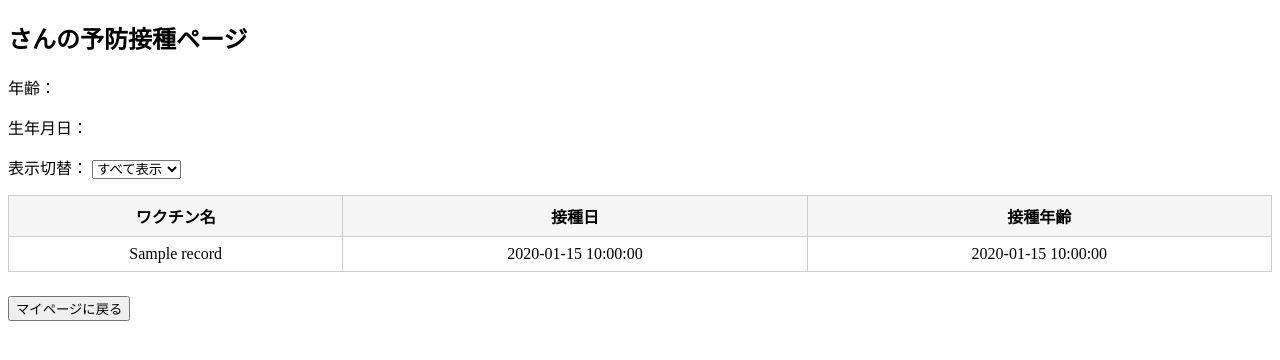
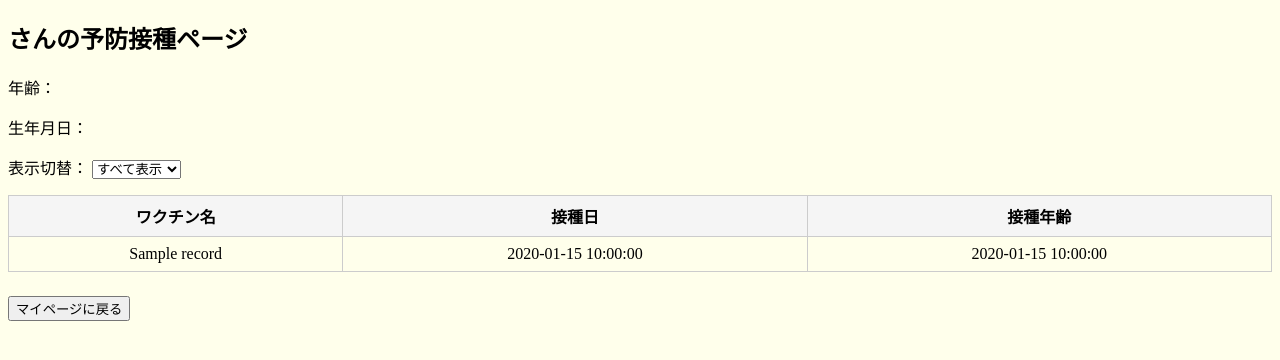
Before and after one commit to wada-portfolio/vaccination-portfolio, a Flask app: template clinic_app/templates/vaccination.html in a window 1280 px wide. Shown: the top 360 px of the page. Run offline with Flask 3, Linux system fonts and the light colour scheme; the template is opened without the code that fills it: most values are stand-ins (such as "Sample title", 1, 10 or a date in 2020).

Commit message:
背景色を追加してUIを改善

```diff
--- a/child_health_app/templates/login.html
+++ b/child_health_app/templates/login.html
@@ -8,6 +8,9 @@
         body {
             font-family: sans-serif;
             margin: 20px;
+
+            background-color: #ffffeb;
+
         }
 
         .vac-table {
--- a/child_health_app/templates/mypage.html
+++ b/child_health_app/templates/mypage.html
@@ -8,6 +8,8 @@
         body {
             font-family: sans-serif;
             margin: 20px;
+
+            background-color: #ffffeb;
         }
 
         .vac-table {
--- a/child_health_app/templates/vaccination.html
+++ b/child_health_app/templates/vaccination.html
@@ -5,7 +5,6 @@
     <title>予防接種情報</title>
 
     <style>
-        /* テーブルの見やすい枠線 */
         .vac-table {
             width: 100%;
             border-collapse: collapse;
@@ -24,10 +23,13 @@
             font-weight: bold;
         }
 
-        /* 戻るボタンの位置調整 */
         .back-area {
             margin-top: 1.5em;
         }
+
+        body {
+        background-color: #ffffeb;
+    }
     </style>
 </head>
 
--- a/clinic_app/templates/login.html
+++ b/clinic_app/templates/login.html
@@ -8,6 +8,8 @@
         body {
             font-family: sans-serif;
             margin: 20px;
+
+            background-color: #e7f8ff;
         }
 
         .vac-table {
--- a/clinic_app/templates/search.html
+++ b/clinic_app/templates/search.html
@@ -8,6 +8,8 @@
         body {
             font-family: sans-serif;
             margin: 20px;
+
+            background-color: #e7f8ff;
         }
 
         .vac-table {
--- a/clinic_app/templates/vaccination.html
+++ b/clinic_app/templates/vaccination.html
@@ -17,8 +17,9 @@
             padding: 20px;
             z-index: 1000;
         }
-
-        /* ▼ 追加：テーブルの枠線と見やすいデザイン */
+        body {
+            background-color: #e7f8ff;
+        }
         .vac-table {
             width: 100%;
             border-collapse: collapse;
```
Also changed, not shown: images/child_allvac.png, images/child_avalvac.png, images/child_login.png, images/child_mypage.png, images/child_showvac.png, images/clinic_login.png, images/clinic_search.png, images/clinic_search_add.png, images/clinic_search_delete.png, images/clinic_search_result.png, images/erd.png.
